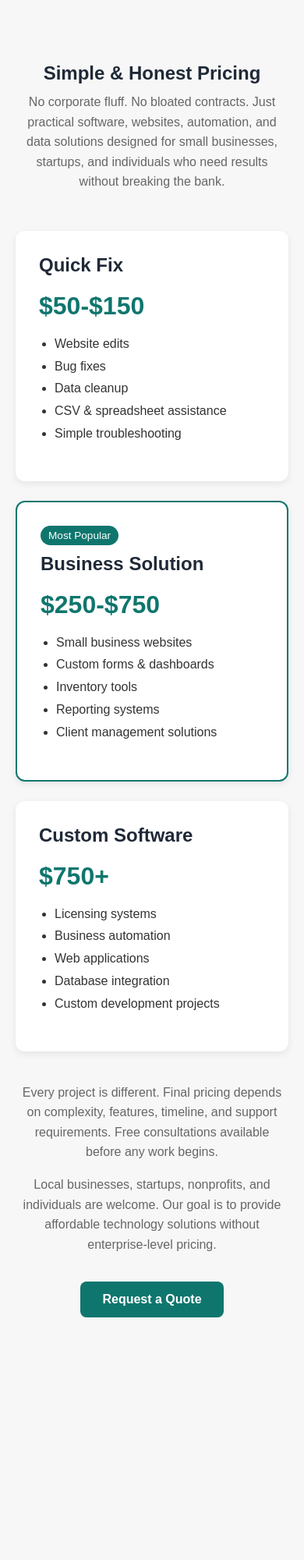
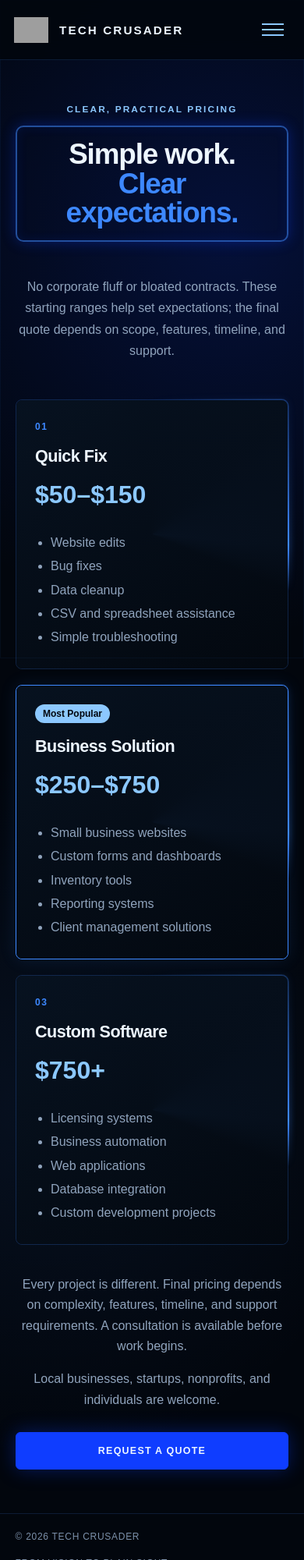
Before and after one commit to deedadeveloper/Tech-Crusader, a plain HTML site: page pricing.html in a window 390 px wide. Shown: the top 2000 px of the page at 78% size. Before the commit the page ends 1749 px from the top, so only its background shows below. Drawn offline with Linux system fonts and the light colour scheme; grey boxes are pictures that could not be loaded.

Commit message:
Fix website asset paths and organize image directories (#1)
* Fix asset references and remove missing logo image

* Fix asset references and remove missing logo image

* Fix asset references and remove missing logo image

* Add asset directory guide

* Add asset directory guide

* Add asset directory guide

* Add asset directory guide

* Standardize homepage brand and navigation

* Standardize services navigation and responsive menu

* Standardize contact navigation and email handoff form

* Rebuild pricing page with shared Tech Crusader styling

* Add shared responsive navigation form and pricing styles

* Add explicit mailto contact form handoff

* Keep site interactions inside DOM-ready handler

* Make mobile navigation keyboard accessible

```diff
--- a/main.js
+++ b/main.js
@@ -1,5 +1,4 @@
 document.addEventListener("DOMContentLoaded", () => {
-
   console.log("Tech Crusader online.");
 
   const menuToggle = document.getElementById("menu-toggle");
@@ -7,18 +6,37 @@ document.addEventListener("DOMContentLoaded", () => {
 
   mobileLinks.forEach(link => {
     link.addEventListener("click", () => {
-
       if (menuToggle) {
         menuToggle.checked = false;
       }
-
     });
   });
 
   const currentYear = document.querySelector("[data-current-year]");
-
   if (currentYear) {
     currentYear.textContent = new Date().getFullYear();
   }
 
+  const contactForm = document.getElementById("contact-form");
+  if (contactForm) {
+    contactForm.addEventListener("submit", event => {
+      event.preventDefault();
+
+      if (!contactForm.reportValidity()) {
+        return;
+      }
+
+      const formData = new FormData(contactForm);
+      const name = String(formData.get("name") || "").trim();
+      const email = String(formData.get("email") || "").trim();
+      const project = String(formData.get("project") || "").trim();
+      const subject = encodeURIComponent("Tech Crusader project inquiry");
+      const body = encodeURIComponent(
+        `Name: ${name}\nReply email: ${email}\n\nProject details:\n${project}`
+      );
+
+      window.location.href =
+        `mailto:derricksmith.dev@proton.me?subject=${subject}&body=${body}`;
+    });
+  }
 });
--- a/pricing.html
+++ b/pricing.html
@@ -3,162 +3,77 @@
 <head>
   <meta charset="UTF-8">
   <meta name="viewport" content="width=device-width, initial-scale=1.0">
-<title>Services & Pricing</title>
-
-<style>
-    body {
-        font-family: Arial, sans-serif;
-        background: #f7f7f7;
-        margin: 0;
-        padding: 0;
-        color: #333;
-    }
-
-    .pricing-section {
-        max-width: 1200px;
-        margin: auto;
-        padding: 60px 20px;
-    }
-
-    .pricing-header {
-        text-align: center;
-        margin-bottom: 50px;
-    }
-
-    .pricing-header h1 {
-        color: #1f2937;
-        margin-bottom: 10px;
-    }
-
-    .pricing-header p {
-        color: #666;
-        max-width: 700px;
-        margin: auto;
-        line-height: 1.6;
-    }
-
-    .pricing-grid {
-        display: grid;
-        grid-template-columns: repeat(auto-fit, minmax(280px, 1fr));
-        gap: 25px;
-    }
-
-    .card {
-        background: white;
-        border-radius: 12px;
-        padding: 30px;
-        box-shadow: 0 3px 10px rgba(0,0,0,0.08);
-        transition: .2s ease;
-    }
-
-    .card:hover {
-        transform: translateY(-4px);
-    }
-
-    .card h2 {
-        color: #1f2937;
-        margin-top: 0;
-    }
-
-    .price {
-        font-size: 2rem;
-        font-weight: bold;
-        color: #0f766e;
-        margin: 15px 0;
-    }
-
-    ul {
-        padding-left: 20px;
-        line-height: 1.8;
-    }
-
-    .recommend {
-        border: 2px solid #0f766e;
-    }
-
-    .tag {
-        display: inline-block;
-        background: #0f766e;
-        color: white;
-        padding: 5px 10px;
-        border-radius: 20px;
-        font-size: .85rem;
-        margin-bottom: 10px;
-    }
-
-    .note {
-        text-align: center;
-        margin-top: 40px;
-        color: #666;
-        line-height: 1.6;
-    }
-
-    .cta {
-        text-align: center;
-        margin-top: 35px;
-    }
-
-    .cta a {
-        display: inline-block;
-        text-decoration: none;
-        background: #0f766e;
-        color: white;
-        padding: 14px 28px;
-        border-radius: 8px;
-        font-weight: bold;
-    }
-
-    .cta a:hover {
-        background: #115e59;
-    }
-</style>
+  <meta name="theme-color" content="#02060d">
+  <meta name="description" content="Straightforward pricing for Tech Crusader websites, custom software, automation, and practical technology help.">
+  <title>Pricing | Tech Crusader</title>
+  <link rel="icon" href="assets/logo/hero-mascot.png" type="image/png">
+  <link rel="stylesheet" href="style.css">
 </head>
 <body>
-
+  <div class="scanline" aria-hidden="true"></div>
+  <header class="topbar">
+    <a href="index.html" class="brand">
+      <img src="assets/logo/hero-mascot.png" alt="Tech Crusader mascot" class="brand-logo" width="44" height="44">
+      <div class="brand-text">
+        <span class="brand-title">TECH CRUSADER</span>
+        <span class="brand-tagline">FROM VISION TO PLAIN SIGHT</span>
+      </div>
+    </a>
+    <nav class="nav-desktop" aria-label="Primary">
+      <a href="index.html">Home</a>
+      <a href="services.html">Services</a>
+      <a href="pricing.html" aria-current="page">Pricing</a>
+      <a href="contact.html">Contact</a>
+    </nav>
+    <div class="menu-wrapper">
+      <input type="checkbox" id="menu-toggle" aria-label="Toggle navigation menu">
+      <label for="menu-toggle" class="hamburger-btn" aria-hidden="true">
+        <span></span><span></span><span></span>
+      </label>
+      <nav class="mobile-nav" aria-label="Mobile">
+        <a href="index.html">Home</a>
+        <a href="services.html">Services</a>
+        <a href="pricing.html">Pricing</a>
+        <a href="contact.html">Contact</a>
+      </nav>
+    </div>
+  </header>
+  <main>
     <section class="pricing-section">
-
       <div class="pricing-header">
-        <h1>Simple & Honest Pricing</h1>
-        <p>
-            No corporate fluff. No bloated contracts. Just practical software,
-            websites, automation, and data solutions designed for small businesses,
-            startups, and individuals who need results without breaking the bank.
-        </p>
+        <p class="eyebrow">CLEAR, PRACTICAL PRICING</p>
+        <h1>Simple work. <span>Clear expectations.</span></h1>
+        <p class="lead">No corporate fluff or bloated contracts. These starting ranges help set expectations; the final quote depends on scope, features, timeline, and support.</p>
       </div>
-
       <div class="pricing-grid">
-
-        <div class="card">
+        <article class="card">
+          <span class="card-num">01</span>
           <h2>Quick Fix</h2>
-            <div class="price">$50-$150</div>
-
+          <p class="price">$50–$150</p>
           <ul>
             <li>Website edits</li>
             <li>Bug fixes</li>
             <li>Data cleanup</li>
-                <li>CSV & spreadsheet assistance</li>
+            <li>CSV and spreadsheet assistance</li>
             <li>Simple troubleshooting</li>
           </ul>
-        </div>
-
-        <div class="card recommend">
-            <div class="tag">Most Popular</div>
+        </article>
+        <article class="card recommend">
+          <span class="tag">Most Popular</span>
           <h2>Business Solution</h2>
-            <div class="price">$250-$750</div>
-
+          <p class="price">$250–$750</p>
           <ul>
             <li>Small business websites</li>
-                <li>Custom forms & dashboards</li>
+            <li>Custom forms and dashboards</li>
             <li>Inventory tools</li>
             <li>Reporting systems</li>
             <li>Client management solutions</li>
           </ul>
-        </div>
-
-        <div class="card">
+        </article>
+        <article class="card">
+          <span class="card-num">03</span>
           <h2>Custom Software</h2>
-            <div class="price">$750+</div>
-
+          <p class="price">$750+</p>
           <ul>
             <li>Licensing systems</li>
             <li>Business automation</li>
@@ -166,29 +81,21 @@
             <li>Database integration</li>
             <li>Custom development projects</li>
           </ul>
+        </article>
       </div>
-
+      <div class="pricing-note">
+        <p>Every project is different. Final pricing depends on complexity, features, timeline, and support requirements. A consultation is available before work begins.</p>
+        <p>Local businesses, startups, nonprofits, and individuals are welcome.</p>
       </div>
-
-    <div class="note">
-        <p>
-            Every project is different. Final pricing depends on complexity,
-            features, timeline, and support requirements. Free consultations
-            available before any work begins.
-        </p>
-
-        <p>
-            Local businesses, startups, nonprofits, and individuals are welcome.
-            Our goal is to provide affordable technology solutions without
-            enterprise-level pricing.
-        </p>
+      <div class="actions pricing-cta">
+        <a class="btn primary" href="contact.html">Request a Quote</a>
       </div>
-
-    <div class="cta">
-        <a href="/contact.html">Request a Quote</a>
-    </div>
-
     </section>
-
+  </main>
+  <footer>
+    <span>© <span data-current-year>2026</span> TECH CRUSADER</span>
+    <span>FROM VISION TO PLAIN SIGHT</span>
+  </footer>
+  <script src="main.js"></script>
 </body>
 </html>
--- a/style.css
+++ b/style.css
@@ -578,3 +578,191 @@ footer {
     transition: none !important;
   }
 }
+
+
+/* Shared navigation, forms, and pricing */
+.brand-logo {
+  width: 44px;
+  height: 44px;
+  flex: 0 0 44px;
+  object-fit: contain;
+  border-radius: 6px;
+}
+
+.nav-desktop a:focus-visible,
+.mobile-nav a:focus-visible,
+.btn:focus-visible,
+.hamburger-btn:focus-visible,
+input:focus-visible,
+textarea:focus-visible {
+  outline: 2px solid var(--ice);
+  outline-offset: 3px;
+}
+
+.hamburger-btn {
+  padding: 8px;
+}
+
+.hamburger-btn:focus-visible {
+  border-radius: 4px;
+}
+
+.contact-form {
+  display: grid;
+  gap: 18px;
+  width: min(100%, 680px);
+  margin-top: 32px;
+}
+
+.contact-form .field {
+  display: grid;
+  gap: 8px;
+}
+
+.contact-form label {
+  color: var(--ice);
+  font-size: 0.82rem;
+  font-weight: 700;
+  letter-spacing: 0.06em;
+}
+
+.contact-form input,
+.contact-form textarea {
+  width: 100%;
+  padding: 13px 14px;
+  color: var(--text);
+  background: rgba(6, 12, 22, 0.92);
+  border: 1px solid rgba(61, 136, 255, 0.32);
+  border-radius: 6px;
+  font: inherit;
+}
+
+.contact-form textarea {
+  resize: vertical;
+  min-height: 140px;
+}
+
+.contact-form input:focus,
+.contact-form textarea:focus {
+  border-color: var(--cyan);
+  outline: 2px solid rgba(61, 136, 255, 0.18);
+}
+
+.form-note,
+.pricing-note {
+  color: var(--muted);
+  line-height: 1.65;
+}
+
+.form-note {
+  margin: 0;
+  font-size: 0.9rem;
+}
+
+.pricing-section {
+  width: min(1200px, calc(100% - 40px));
+  margin: 0 auto;
+  padding: clamp(56px, 8vw, 100px) 0;
+}
+
+.pricing-header {
+  max-width: 760px;
+  margin: 0 auto 48px;
+  text-align: center;
+}
+
+.pricing-header h1 {
+  margin-bottom: 20px;
+}
+
+.pricing-header .lead {
+  margin-left: auto;
+  margin-right: auto;
+}
+
+.pricing-grid {
+  display: grid;
+  grid-template-columns: repeat(3, minmax(0, 1fr));
+  gap: 20px;
+}
+
+.pricing-grid .card {
+  min-height: 0;
+}
+
+.pricing-grid .card h2 {
+  margin: 18px 0 10px;
+  font-size: 1.35rem;
+}
+
+.pricing-grid .price {
+  margin: 12px 0 20px;
+  color: var(--ice);
+  font-size: 2rem;
+  font-weight: 800;
+}
+
+.pricing-grid ul {
+  margin: 0;
+  padding-left: 20px;
+  color: var(--muted);
+  line-height: 1.9;
+}
+
+.pricing-grid .recommend {
+  border-color: var(--cyan);
+  box-shadow: 0 0 22px rgba(61, 136, 255, 0.12);
+}
+
+.pricing-grid .tag {
+  display: inline-block;
+  padding: 5px 10px;
+  color: var(--bg);
+  background: var(--ice);
+  border-radius: 20px;
+  font-size: 0.75rem;
+  font-weight: 800;
+}
+
+.pricing-note {
+  max-width: 780px;
+  margin: 38px auto 0;
+  text-align: center;
+}
+
+.pricing-cta {
+  justify-content: center;
+  margin-top: 28px;
+}
+
+@media (max-width: 900px) {
+  .pricing-grid {
+    grid-template-columns: 1fr;
+  }
+}
+
+@media (prefers-reduced-motion: reduce) {
+  html {
+    scroll-behavior: auto;
+  }
+}
+
+
+/* Keep the mobile menu toggle keyboard-accessible while visually hidden. */
+#menu-toggle {
+  display: block;
+  position: absolute;
+  width: 1px;
+  height: 1px;
+  padding: 0;
+  margin: -1px;
+  overflow: hidden;
+  clip: rect(0, 0, 0, 0);
+  white-space: nowrap;
+  border: 0;
+}
+
+#menu-toggle:focus-visible + .hamburger-btn {
+  outline: 2px solid var(--ice);
+  outline-offset: 4px;
+}
```
Also changed, not shown: contact.html (+24 -20 lines), index.html (+10 -9 lines), services.html (+21 -18 lines), assets/icons/README.md (added), assets/images/projects/README.md (added), assets/images/services/README.md (added), assets/logo/README.md (added). Lines whose indentation alone changed are shown as unchanged.
